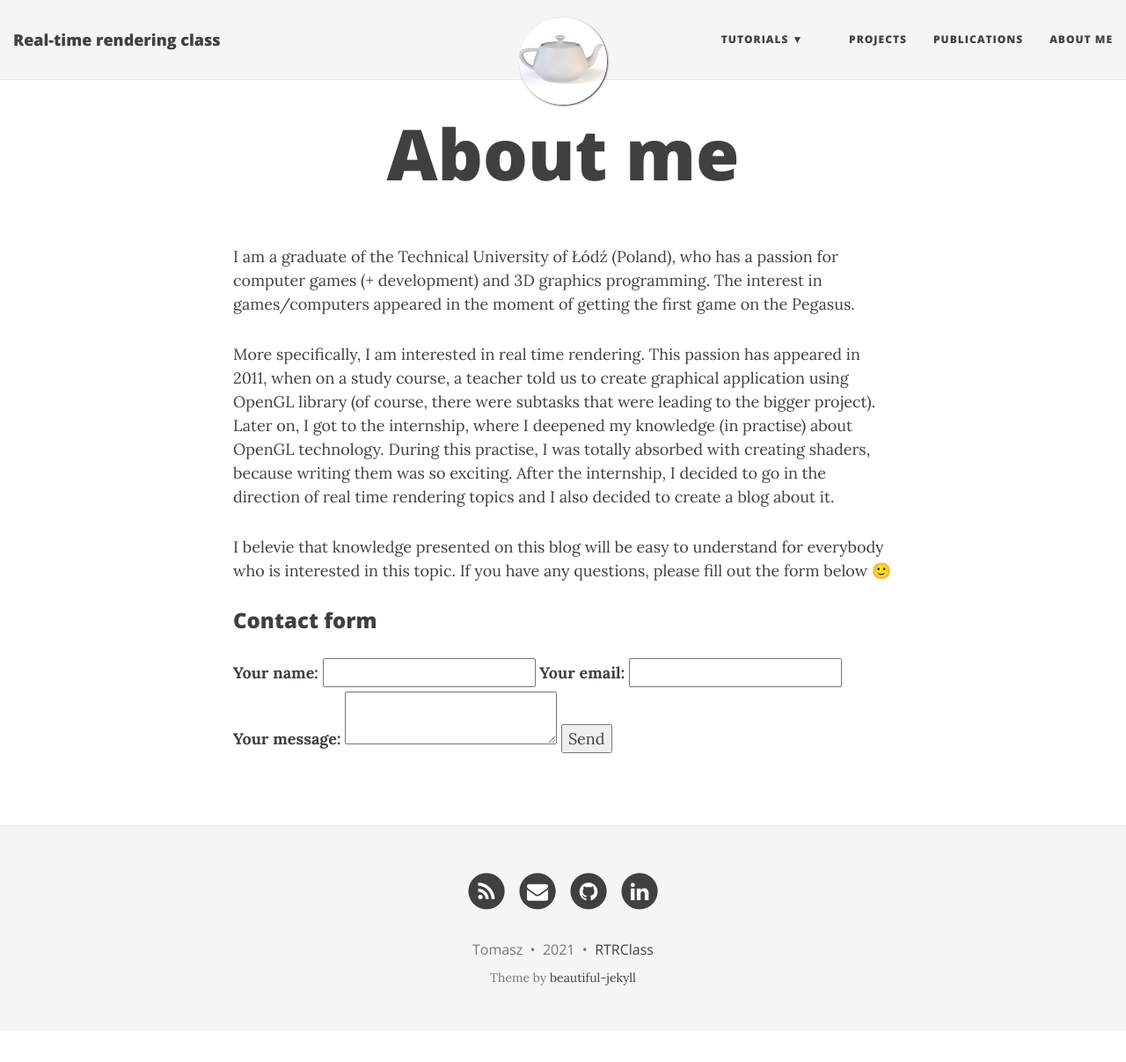
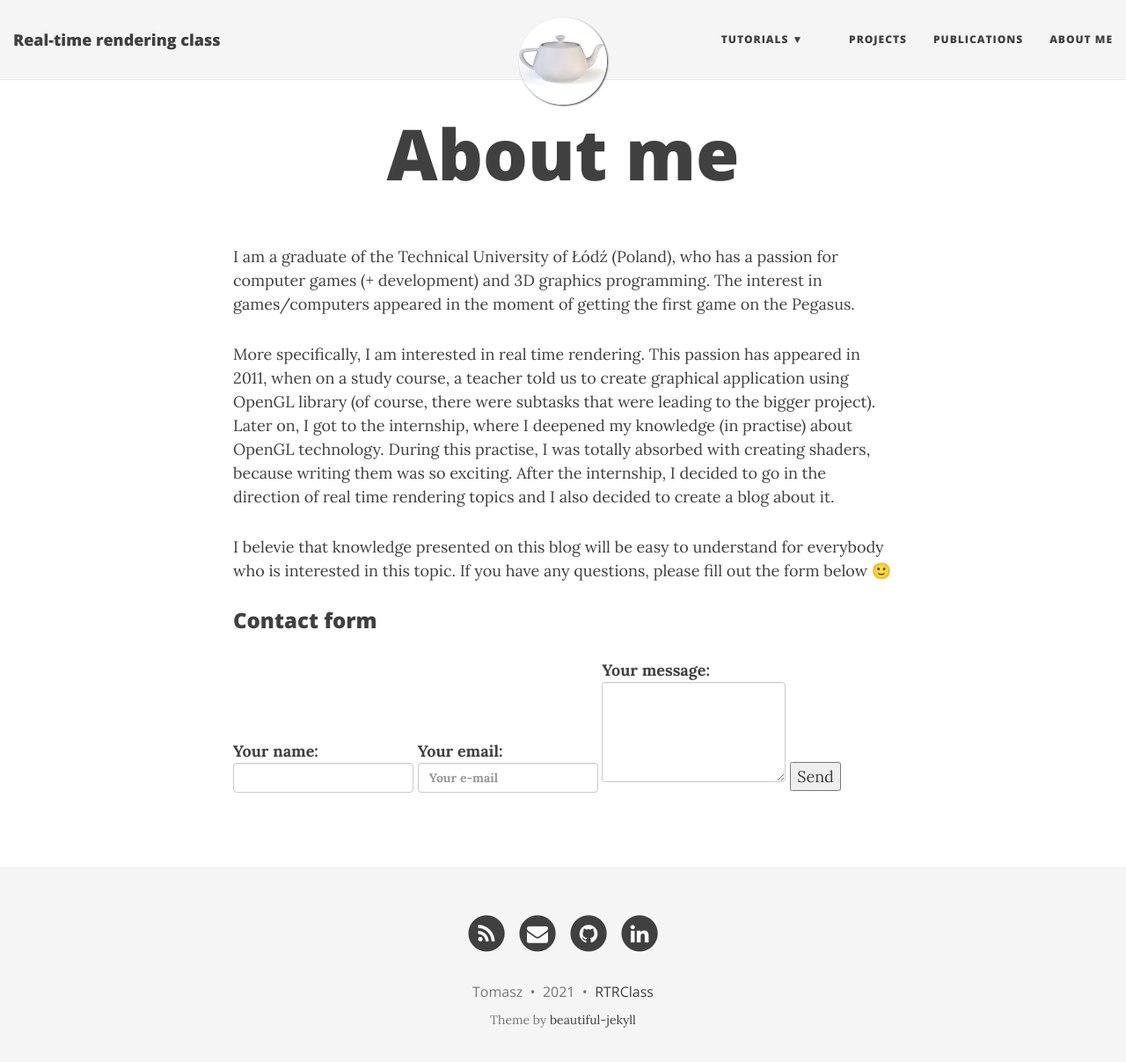
Before and after one commit to tgalaj/tgalaj.github.io, a Jekyll site: the page built from pages/aboutme.md, in a window 1280 px wide and 1220 px high. Shown: the top 1207 px of the window at 88% size. Built offline with Jekyll 4.4.1, drawn with Linux system fonts in a browser that asks for light colours; nearby versions of some CDN libraries.

Commit message:
Update aboutme.md

```diff
--- a/pages/aboutme.md
+++ b/pages/aboutme.md
@@ -17,15 +17,15 @@ I belevie that knowledge presented on this blog will be easy to understand for e
 >
   <label>
     Your name:
-    <input type="text" id="name" minlength="3" maxlength="50" required>
+    <input type="text" name="name" class="form-control" minlength="3" maxlength="50" placehodler="Your name" required>
   </label>
   <label>
     Your email:
-    <input type="email" name="_replyto" required>
+    <input type="email" name="_replyto" class="form-control" placeholder="Your e-mail" required>
   </label>
   <label>
     Your message:
-    <textarea name="message" required></textarea>
+    <textarea name="message" class="form-control" rows="5" required></textarea>
   </label>
   <button type="submit">Send</button>
 </form>
```
